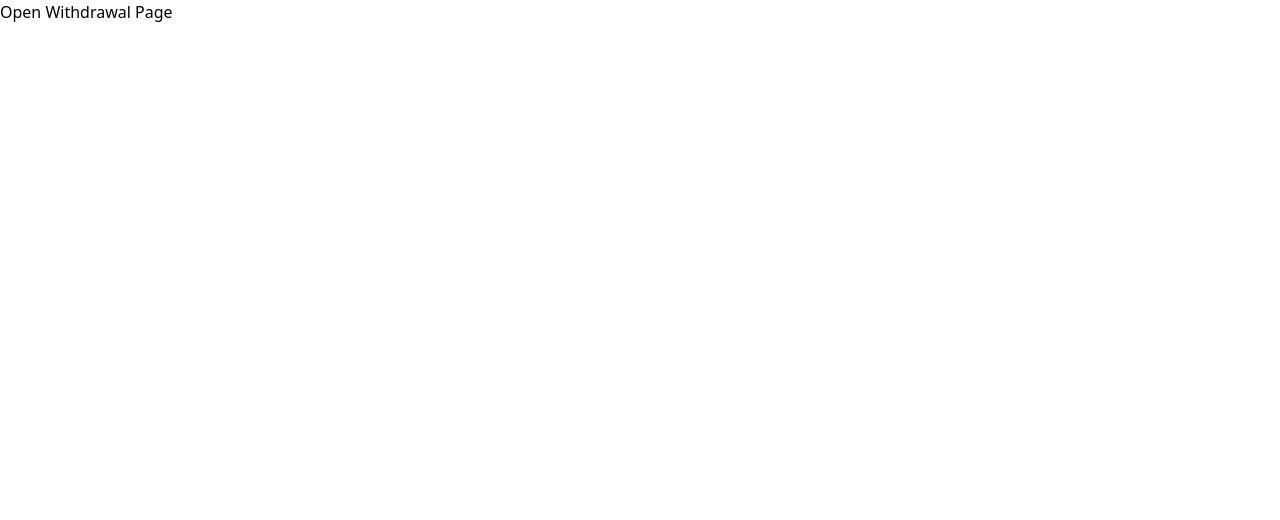
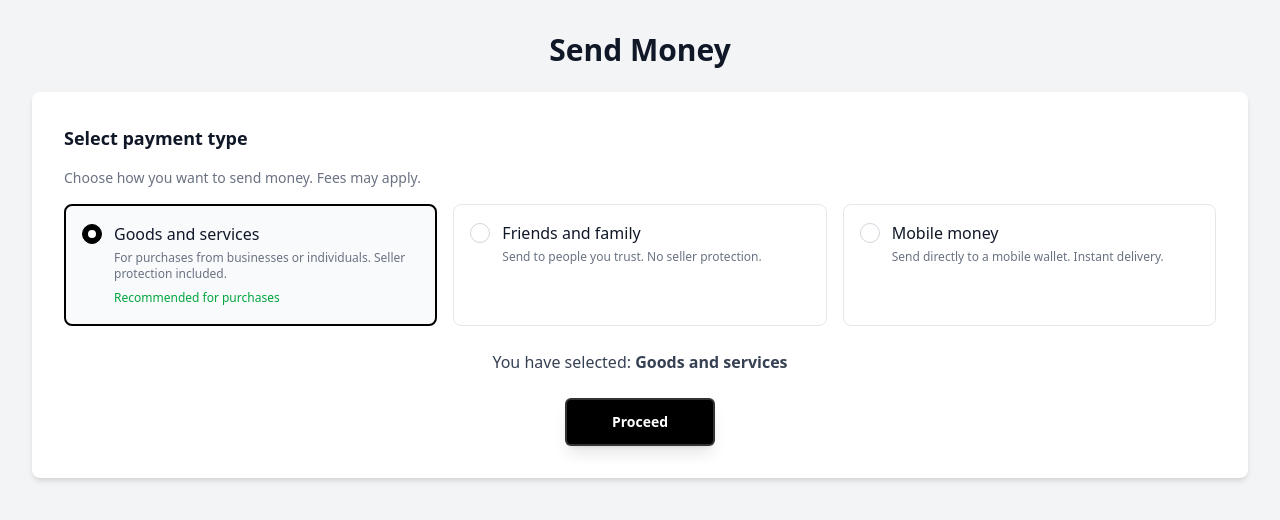
Before and after one commit to Beri28/waternet, a React (Vite) app: page / in a window 1280 px wide. Shown: the top 520 px of the page. Built offline with nearby package versions, Linux system fonts and the light colour scheme.

Commit message:
new update from nelly

```diff
--- a/package.json
+++ b/package.json
@@ -15,6 +15,7 @@
     "@tailwindcss/vite": "^4.0.14",
     "@zxing/browser": "^0.1.5",
     "@zxing/library": "^0.21.3",
+    "lucide-react": "^0.509.0",
     "react": "^19.0.0",
     "react-dom": "^19.0.0",
     "react-router-dom": "^7.4.0",
--- a/src/App.tsx
+++ b/src/App.tsx
@@ -1,23 +1,18 @@
 import { useState } from 'react'
 import './App.css'
-import WithdrawalPage from './Pages/MoneyManagementPages/WithdrawalPage'
+import TransferMoney from './Pages/MoneyManagementPages/TransferMoney'
+import PayPalStylePayment from './Pages/MoneyManagementPages/TransactionType'
 
 // import Home from './pages/home/Home'
 
 function App() {
-  const [showWithdrawal, setShowWithdrawal] = useState(false);
+  const [count, setCount] = useState(0)
 
   return (
-    <div>
-      {showWithdrawal ? (
-        <WithdrawalPage onBack={() => setShowWithdrawal(false)} />
-      ) : (
-        <button onClick={() => setShowWithdrawal(true)}>
-          Open Withdrawal Page
-        </button>
-      )}
-    </div>
-  );
+    <>
+      <PayPalStylePayment/>
+    </>
+  )
 }
 
 export default App
--- /dev/null
+++ b/src/Context/Auth-Context.tsx
@@ -0,0 +1,62 @@
+import React, { createContext, useContext, useState, useEffect, ReactNode } from 'react';
+
+// Define types for auth context
+type AuthContextType = {
+  user: User | null;
+  login: (userData: User) => void;
+  logout: () => void;
+  isAuthenticated: boolean;
+  loading: boolean;
+};
+
+type User = {
+  id: string;
+  name: string;
+  email: string;
+  token: string;
+};
+
+// Create context with default values
+const AuthContext = createContext<AuthContextType | undefined>(undefined);
+
+// Auth Provider Component
+export const AuthProvider = ({ children }: { children: ReactNode }) => {
+  const [user, setUser] = useState<User | null>(null);
+  const [loading, setLoading] = useState(true);
+
+  // Initialize auth state (e.g., check localStorage)
+  useEffect(() => {
+    const storedUser = localStorage.getItem('user');
+    if (storedUser) {
+      setUser(JSON.parse(storedUser));
+    }
+    setLoading(false);
+  }, []);
+
+  const login = (userData: User) => {
+    setUser(userData);
+    localStorage.setItem('user', JSON.stringify(userData));
+  };
+
+  const logout = () => {
+    setUser(null);
+    localStorage.removeItem('user');
+  };
+
+  const isAuthenticated = !!user;
+
+  return (
+    <AuthContext.Provider value={{ user, login, logout, isAuthenticated, loading }}>
+      {children}
+    </AuthContext.Provider>
+  );
+};
+
+// Custom hook for using auth context
+export const useAuth = () => {
+  const context = useContext(AuthContext);
+  if (context === undefined) {
+    throw new Error('useAuth must be used within an AuthProvider');
+  }
+  return context;
+};
--- /dev/null
+++ b/src/Pages/MoneyManagementPages/TransactionType.tsx
@@ -0,0 +1,164 @@
+import React, { useState } from 'react';
+
+const Button: React.FC<React.ButtonHTMLAttributes<HTMLButtonElement> & {
+  className?: string;
+  variant?: 'default' | 'outline';
+  isLoading?: boolean;
+}> = ({ className, variant, isLoading, children, ...props }) => {
+  const baseClasses = "inline-flex items-center justify-center rounded-md text-sm font-medium transition-colors focus:outline-none focus:ring-2 focus:ring-slate-900 focus:ring-offset-2 disabled:opacity-50";
+  const variantClasses = variant === 'outline'
+    ? "bg-white text-gray-900 hover:bg-gray-100 border border-gray-200"
+    : "bg-black text-white hover:bg-black/80";
+
+  return (
+    <button
+      {...props}
+      className={cn(baseClasses, variantClasses, className)}
+      disabled={isLoading}
+    >
+      {isLoading ? (
+        <>
+          <svg className="animate-spin -ml-1 mr-3 h-5 w-5 text-white" xmlns="http://www.w3.org/2000/svg" fill="none" viewBox="0 0 24 24">
+            <circle className="opacity-25" cx="12" cy="12" r="10" stroke="currentColor" strokeWidth="4"></circle>
+            <path className="opacity-75" fill="currentColor" d="M4 12a8 8 0 018-8V0C5.373 0 0 5.373 0 12h4zm2 5.291A7.962 7.962 0 014 12H0c0 3.042 1.135 5.824 3 7.938l3-2.647z"></path>
+          </svg>
+          Processing...
+        </>
+      ) : (
+        children
+      )}
+    </button>
+  );
+};
+
+// Simple cn function
+function cn(...args: any[]): string {
+  return args.filter(Boolean).join(' ');
+}
+
+interface TransactionType {
+  value: 'goods' | 'friends' | 'mobile';
+  label: string;
+  description: string;
+}
+
+const transactionTypes: TransactionType[] = [
+  {
+    value: 'goods',
+    label: 'Goods and services',
+    description: 'For purchases from businesses or individuals. Seller protection included.',
+  },
+  {
+    value: 'friends',
+    label: 'Friends and family',
+    description: 'Send to people you trust. No seller protection.',
+  },
+  {
+    value: 'mobile',
+    label: 'Mobile money',
+    description: 'Send directly to a mobile wallet. Instant delivery.',
+  },
+];
+
+const PayPalStylePayment = () => {
+  const [selectedType, setSelectedType] = useState<TransactionType['value']>('goods');
+  const [proceed, setProceed] = useState(false);
+  const [isLoading, setIsLoading] = useState(false);
+
+  const handleTypeSelect = (type: TransactionType['value']) => {
+    setSelectedType(type);
+  };
+
+  const handleProceed = () => {
+    setIsLoading(true);
+    // Simulate API call or processing
+    setTimeout(() => {
+      setProceed(true);
+      setIsLoading(false);
+    }, 1500); // 1.5 second delay for demonstration
+  };
+
+  return (
+    <div className="bg-gray-100 min-h-screen py-8">
+      <div className="container mx-auto px-4 sm:px-6 lg:px-8">
+        <h1 className="text-3xl font-semibold text-gray-900 mb-6 text-center">Send Money</h1>
+
+        <div className="bg-white shadow-md rounded-lg p-6 md:p-8 space-y-6">
+          <div className="space-y-4">
+            <h2 className="text-lg font-semibold text-gray-900">Select payment type</h2>
+            <p className="text-sm text-gray-500 mb-4">
+              Choose how you want to send money. Fees may apply.
+            </p>
+            <div className="grid grid-cols-1 md:grid-cols-3 gap-4">
+              {transactionTypes.map((type) => (
+                <div
+                  key={type.value}
+                  onClick={() => handleTypeSelect(type.value)}
+                  className={cn(
+                    "border rounded-lg p-4 cursor-pointer transition-all",
+                    "hover:border-gray-400",
+                    selectedType === type.value
+                      ? "border-2 border-black bg-gray-50"
+                      : "border-gray-200"
+                  )}
+                >
+                  <div className="flex items-start">
+                    <div className={cn(
+                      "w-5 h-5 rounded-full border mt-0.5 mr-3 flex-shrink-0",
+                      selectedType === type.value
+                        ? "border-black bg-black flex items-center justify-center"
+                        : "border-gray-300"
+                    )}>
+                      {selectedType === type.value && (
+                        <div className="w-2 h-2 rounded-full bg-white"></div>
+                      )}
+                    </div>
+                    <div>
+                      <h3 className="font-medium text-gray-900">{type.label}</h3>
+                      <p className="text-xs text-gray-500 mt-1">{type.description}</p>
+                      {type.value === 'goods' && (
+                        <span className="inline-block mt-2 text-xs text-green-600 font-medium">
+                          Recommended for purchases
+                        </span>
+                      )}
+                    </div>
+                  </div>
+                </div>
+              ))}
+            </div>
+          </div>
+
+          <div className="mt-6 text-center">
+            <p className="text-gray-700">
+              You have selected: <span className="font-semibold">{transactionTypes.find(t => t.value === selectedType)?.label}</span>
+            </p>
+            <Button
+              onClick={handleProceed}
+              isLoading={isLoading}
+              className={cn(
+                "mt-6 px-8 py-3 rounded-full",
+                "bg-black",
+                "text-white font-semibold text-lg",
+                "shadow-lg",
+                "transition-all duration-300",
+                "border-2 border-white/20",
+                "backdrop-blur-md",
+                "hover:bg-black/80",
+                "min-w-[150px]" // Ensure consistent width
+              )}
+            >
+              Proceed
+            </Button>
+            {proceed && (
+              <p className="mt-4 text-green-600">
+                Proceeding to {transactionTypes.find(t => t.value === selectedType)?.label}
+              </p>
+            )}
+          </div>
+        </div>
+      </div>
+    </div>
+  );
+};
+
+export default PayPalStylePayment;
--- a/src/Pages/MoneyManagementPages/TransferMoney.tsx
+++ b/src/Pages/MoneyManagementPages/TransferMoney.tsx
@@ -152,7 +152,7 @@ const MoneyTransferPageWithQR: React.FC<MoneyTransferProps> = () => {
         </div>
 
         <div className="mt-6 text-center text-gray-500 text-sm">
-          <p>Secure money transfer powered by YourPlatform</p>
+          <p>Secure money transfer powered by NjangBiz</p>
           {/* Add links to terms of service, privacy policy, etc. */}
         </div>
       </div>
```
Also changed, not shown: 1 other file (tests, documents, lock files or other folders).
